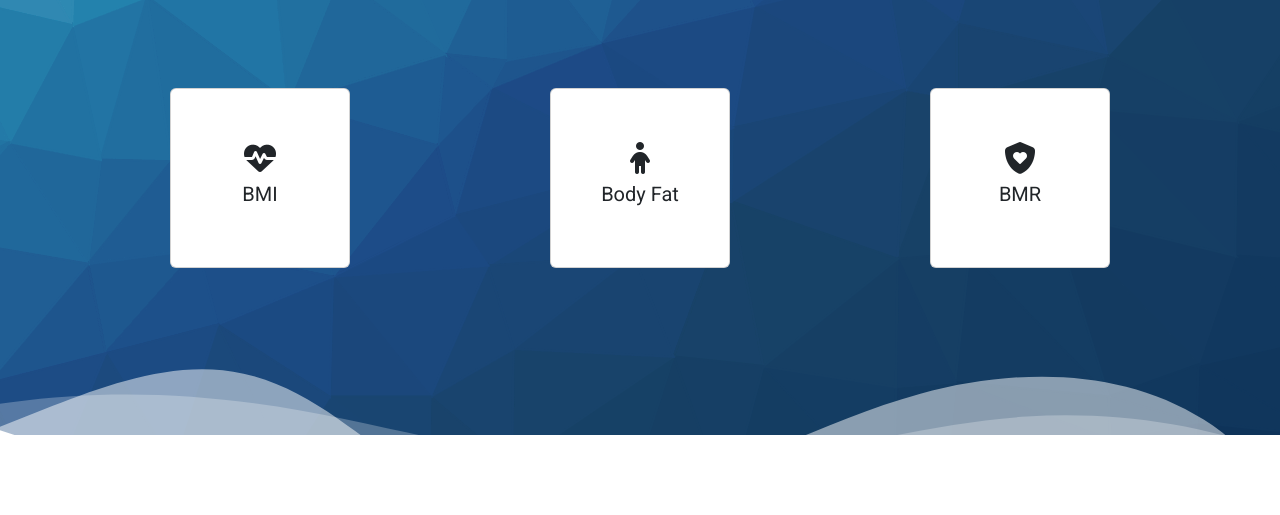
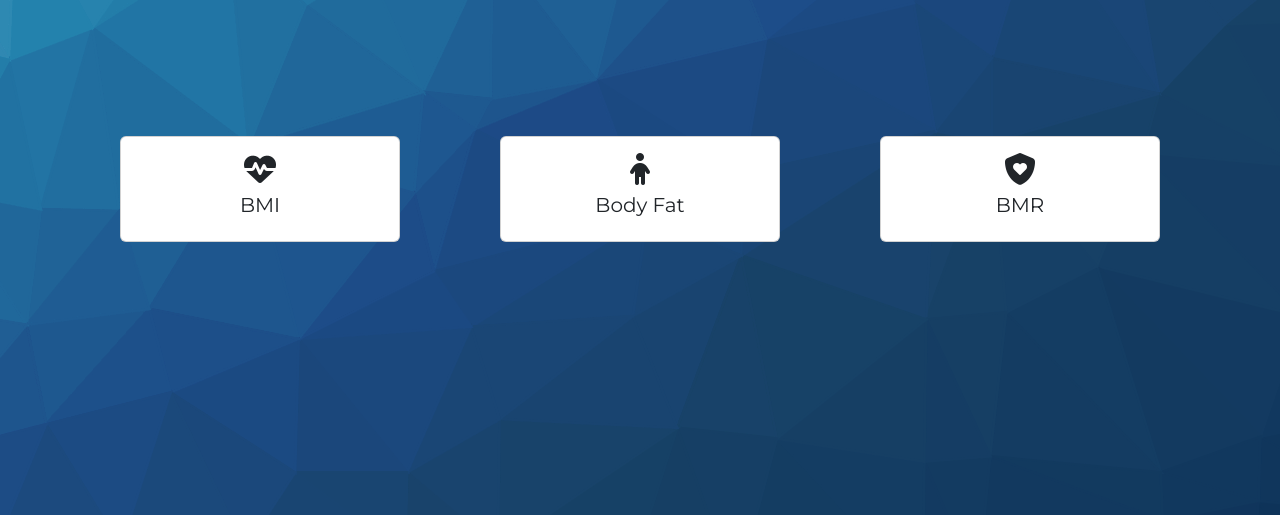
Before and after one commit to renjithroy/heal-calculator, a plain HTML site: page index.html in a window 1280 px wide. Shown: the part 285-800 px from the top of the page. Drawn offline with nearby package versions, Linux system fonts and the light colour scheme.

Commit message:
design improvements

```diff
--- a/forms/formStyle.css
+++ b/forms/formStyle.css
@@ -1,36 +1,15 @@
+@import url('https://fonts.googleapis.com/css2?family=Montserrat:wght@100;400;700&display=swap');
+
 body{
     margin: 0;
     padding: 0;
-    font-family: 'Roboto', sans-serif;
+    font-family: 'Montserrat', sans-serif;
     background: url('../imgs/bg.svg'), url('../imgs/bg-light.svg');
-    width: 100%;
-    height: 100vh;
+    min-height: 100vh;
     background-repeat: no-repeat;
     background-position: top center;
     background-size: cover;
     background-blend-mode: color-burn;
-}
-
-.custom-shape-divider-bottom-1676046223 {
-    position: absolute;
-    z-index: -1;
-    bottom: 0;
-    left: 0;
-    width: 100%;
-    overflow: hidden;
-    line-height: 0;
-    transform: rotate(180deg);
-}
-
-.custom-shape-divider-bottom-1676046223 svg {
-    position: relative;
-    display: block;
-    width: calc(150% + 1.3px);
-    height: 159px;
-}
-
-.custom-shape-divider-bottom-1676046223 .shape-fill {
-    fill: #FFFFFF;
 }
 
 .title-logo{
@@ -50,7 +29,7 @@ form{
     color: #000000;
     background-color: #fff;
     padding: 30px;
-    /* height: 400px; */
+    border-radius: 13px;
 }
 
 input{
@@ -60,7 +39,7 @@ input{
 button{
     background-color: #000000 !important;
     border: none !important;
-    border-radius: 0px !important;
+    border-radius: 3px !important;
 }
 
 .errorMsg{
--- a/index.html
+++ b/index.html
@@ -9,7 +9,7 @@
     <link rel="preconnect" href="https://fonts.gstatic.com" crossorigin>
     <link href="https://fonts.googleapis.com/css2?family=Roboto:wght@100;400;700&display=swap" rel="stylesheet">
     <link href="https://cdn.jsdelivr.net/npm/bootstrap@5.2.3/dist/css/bootstrap.min.css" rel="stylesheet"
-    integrity="sha384-rbsA2VBKQhggwzxH7pPCaAqO46MgnOM80zW1RWuH61DGLwZJEdK2Kadq2F9CUG65" crossorigin="anonymous">
+        integrity="sha384-rbsA2VBKQhggwzxH7pPCaAqO46MgnOM80zW1RWuH61DGLwZJEdK2Kadq2F9CUG65" crossorigin="anonymous">
     <link rel="stylesheet" href="https://cdnjs.cloudflare.com/ajax/libs/font-awesome/6.3.0/css/all.min.css"
         integrity="sha512-SzlrxWUlpfuzQ+pcUCosxcglQRNAq/DZjVsC0lE40xsADsfeQoEypE+enwcOiGjk/bSuGGKHEyjSoQ1zVisanQ=="
         crossorigin="anonymous" referrerpolicy="no-referrer" />
@@ -20,7 +20,8 @@
 
     <nav class="navbar navbar-expand-lg py-4" id="mainNavbar">
         <div class="container">
-            <a class="navbar-brand" href="#"><span class="title-logo">heal</span> <span class="logo-end">calculator</span></a>
+            <a class="navbar-brand" href="#"><span class="title-logo">heal</span> <span
+                    class="logo-end">calculator</span></a>
         </div>
     </nav>
 
@@ -40,8 +41,8 @@
         <!-- Row One -->
         <div class="row justify-content-center">
 
-            <div class="col-10 mt-sm-5 col-lg-4 ">
-                <div class="card mx-auto bmi" style="width: 180px; height: 180px;">
+            <div class="col-10 mt-sm-5 col-lg-4 mb-4">
+                <div class="card mx-auto bmi" style="width: 280px;">
                     <div class="card-body d-flex flex-column justify-content-center">
                         <i class="fa-solid fa-heart-pulse"></i>
                         <h5 class="card-title pt-2">BMI</h5>
@@ -49,8 +50,8 @@
                 </div>
             </div>
             <!-- mt-lg-0 -->
-            <div class="col-10 mt-sm-5 col-lg-4 ">
-                <div class="card mx-auto bodyfat" style="width: 180px; height: 180px;">
+            <div class="col-10 mt-sm-5 col-lg-4 mb-4">
+                <div class="card mx-auto bodyfat" style="width: 280px;">
                     <div class="card-body d-flex flex-column justify-content-center">
                         <i class="fa-solid fa-child"></i>
                         <h5 class="card-title pt-2">Body Fat</h5>
@@ -58,8 +59,8 @@
                 </div>
             </div>
 
-            <div class="col-10 mt-sm-5 col-lg-4 ">
-                <div class="card mx-auto bmr" style="width: 180px; height: 180px;">
+            <div class="col-10 mt-sm-5 col-lg-4 mb-4">
+                <div class="card mx-auto bmr" style="width: 280px;">
                     <div class="card-body d-flex flex-column justify-content-center">
                         <i class="fa-solid fa-shield-heart"></i>
                         <h5 class="card-title pt-2">BMR</h5>
@@ -72,22 +73,6 @@
 
     </div>
 
-
-<div class="custom-shape-divider-bottom-1676046223">
-    <svg data-name="Layer 1" xmlns="http://www.w3.org/2000/svg" viewBox="0 0 1200 120" preserveAspectRatio="none">
-        <path
-            d="M0,0V46.29c47.79,22.2,103.59,32.17,158,28,70.36-5.37,136.33-33.31,206.8-37.5C438.64,32.43,512.34,53.67,583,72.05c69.27,18,138.3,24.88,209.4,13.08,36.15-6,69.85-17.84,104.45-29.34C989.49,25,1113-14.29,1200,52.47V0Z"
-            opacity=".25" class="shape-fill"></path>
-        <path
-            d="M0,0V15.81C13,36.92,27.64,56.86,47.69,72.05,99.41,111.27,165,111,224.58,91.58c31.15-10.15,60.09-26.07,89.67-39.8,40.92-19,84.73-46,130.83-49.67,36.26-2.85,70.9,9.42,98.6,31.56,31.77,25.39,62.32,62,103.63,73,40.44,10.79,81.35-6.69,119.13-24.28s75.16-39,116.92-43.05c59.73-5.85,113.28,22.88,168.9,38.84,30.2,8.66,59,6.17,87.09-7.5,22.43-10.89,48-26.93,60.65-49.24V0Z"
-            opacity=".5" class="shape-fill"></path>
-        <path
-            d="M0,0V5.63C149.93,59,314.09,71.32,475.83,42.57c43-7.64,84.23-20.12,127.61-26.46,59-8.63,112.48,12.24,165.56,35.4C827.93,77.22,886,95.24,951.2,90c86.53-7,172.46-45.71,248.8-84.81V0Z"
-            class="shape-fill"></path>
-    </svg>
-</div>
-
-
     <script src="https://cdn.jsdelivr.net/npm/bootstrap@5.2.3/dist/js/bootstrap.bundle.min.js"
         integrity="sha384-kenU1KFdBIe4zVF0s0G1M5b4hcpxyD9F7jL+jjXkk+Q2h455rYXK/7HAuoJl+0I4"
         crossorigin="anonymous"></script>
--- a/style.css
+++ b/style.css
@@ -1,60 +1,35 @@
-body{
+@import url('https://fonts.googleapis.com/css2?family=Montserrat:wght@100;400;700&display=swap');
+
+body {
     margin: 0;
     padding: 0;
-    font-family: 'Roboto', sans-serif;
+    font-family: 'Montserrat', sans-serif;
     background: url('imgs/bg.svg'), url(imgs/bg-light.svg);
-    /* position: absolute; */
-    /* z-index: -1; */
-    width: 100%;
-    /* height: 100vh; */
+    min-height: 100vh;
     background-repeat: no-repeat;
     background-position: top center;
     background-size: cover;
     background-blend-mode: color-burn;
 }
 
-
-.custom-shape-divider-bottom-1676046223 {
-    position: absolute;
-    z-index: -1;
-    bottom: 0;
-    left: 0;
-    width: 100%;
-    overflow: hidden;
-    line-height: 0;
-    transform: rotate(180deg);
-}
-
-.custom-shape-divider-bottom-1676046223 svg {
-    position: relative;
-    display: block;
-    width: calc(150% + 1.3px);
-    height: 159px;
-}
-
-.custom-shape-divider-bottom-1676046223 .shape-fill {
-    fill: #FFFFFF;
-}
-
-.title-logo{
+.title-logo {
     font-weight: 700;
     color: #fff;
     font-size: 1.8rem;
 }
 
-.logo-end{
+.logo-end {
     color: #ffffff;
     letter-spacing: 1.2px;
     text-transform: uppercase;
     font-size: 0.9rem;
 }
 
-.mainText{
+.mainText {
     color: #ffffff;
-    letter-spacing: 0.5px;
 }
 
-.card-body{
+.card-body {
     font-size: 2rem;
 }
 
@@ -63,18 +38,18 @@ body{
 }
 
 .card:hover {
-  transform: scale(1.1);
-  cursor: pointer;
+    transform: scale(1.1);
+    cursor: pointer;
 }
 
-.bmi:hover{
+.bmi:hover {
     color: rgb(0, 78, 151);
 }
 
-.bodyfat:hover{
+.bodyfat:hover {
     color: rgb(176, 1, 60);
 }
 
-.bmr:hover{
+.bmr:hover {
     color: rgb(0, 198, 106);
 }
```
Also changed, not shown: forms/bmi.html (+0 -14 lines), forms/bmr.html (+1 -14 lines), forms/bodyfat.html (+0 -13 lines).
